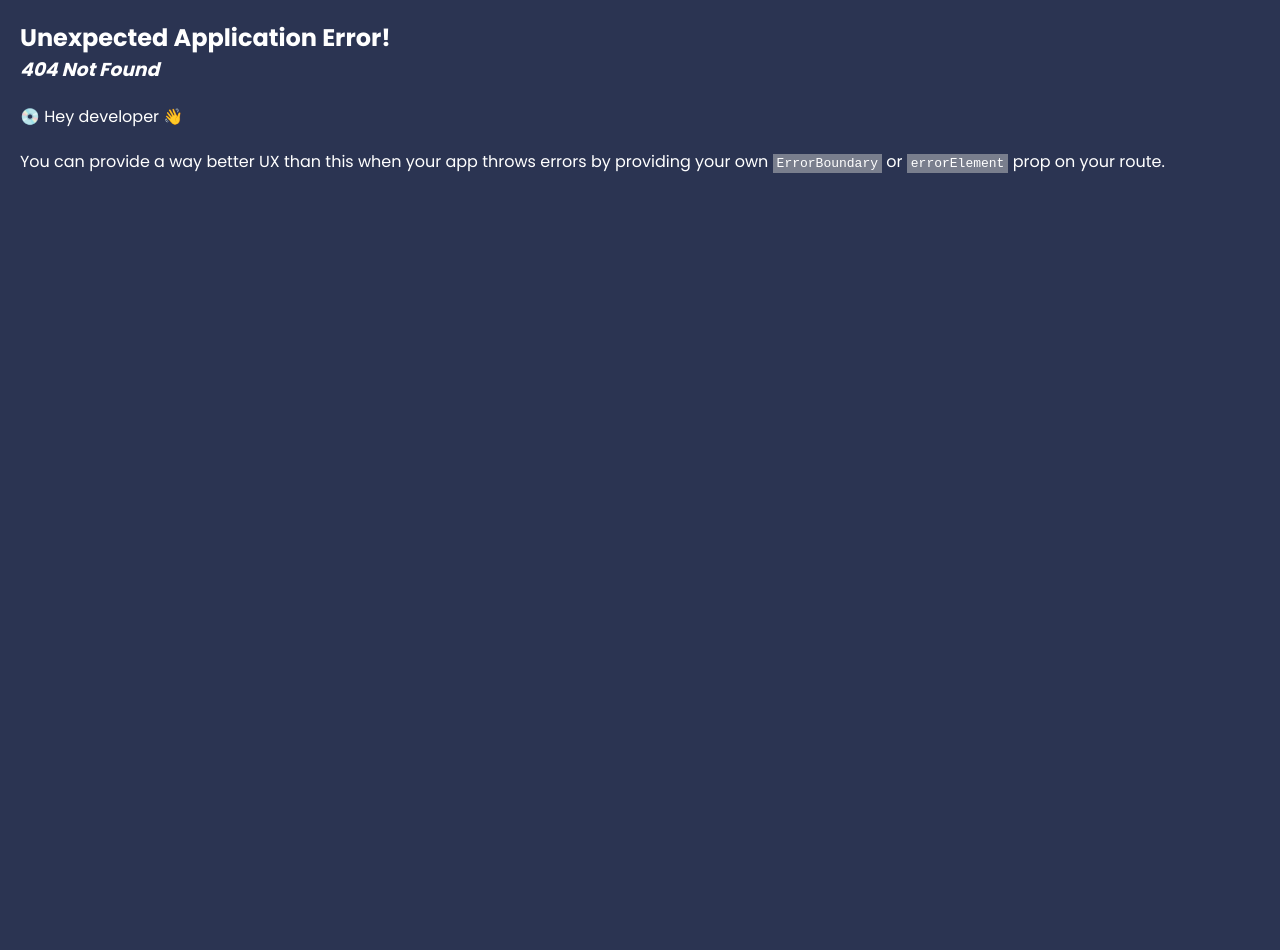
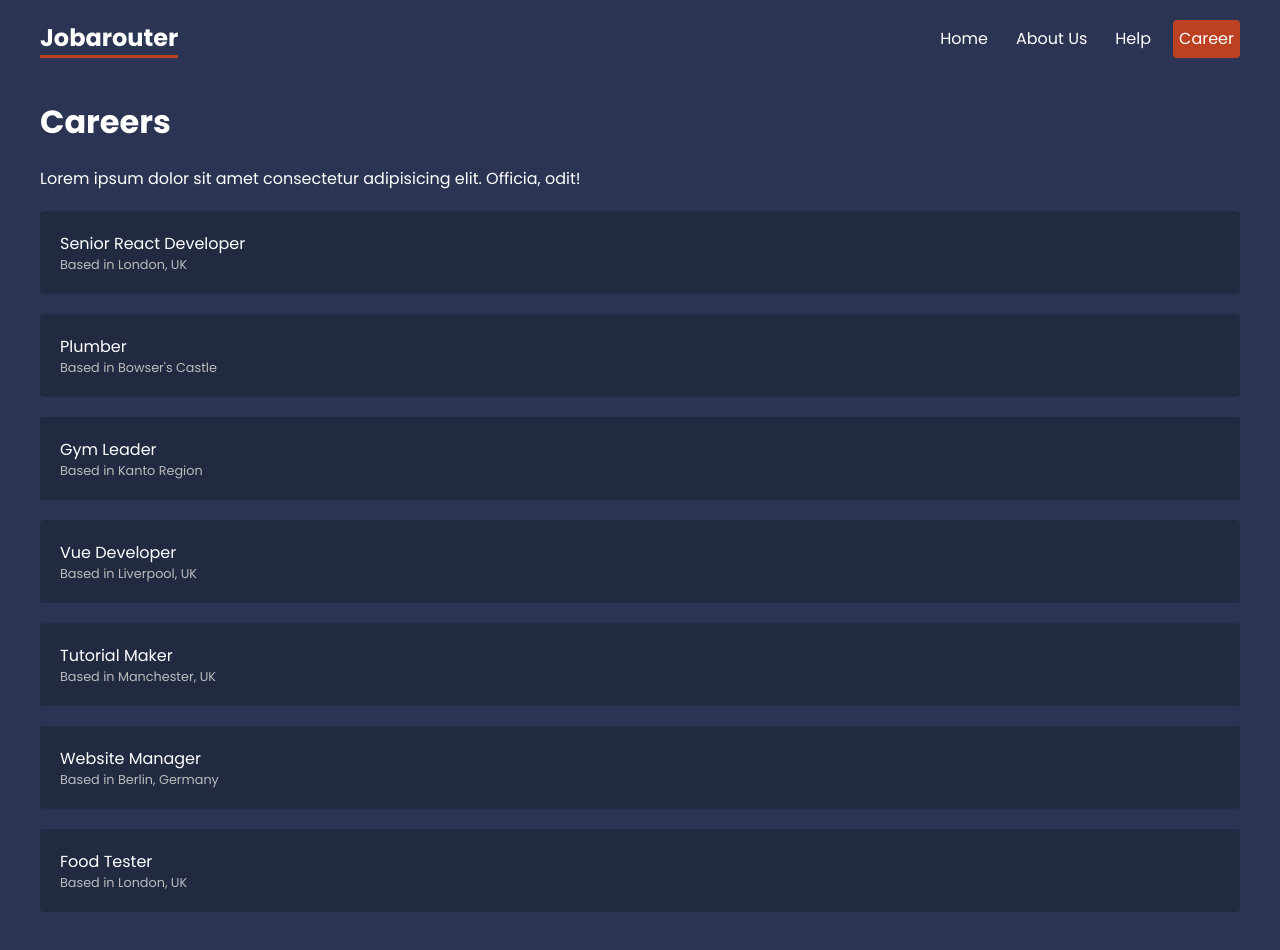
Before and after one commit to poko91/Basic-Projects, a React (Create React App) app in the folder React/react-router/: page /careers in a window 1280 px wide. Before the commit this address had no page. Shown: the top 950 px of the page. Before the commit the page ends 800 px from the top, so only its background shows below. Built offline with nearby package versions, Linux system fonts and the light colour scheme; data requests are answered from the project's data file.

Commit message:
feat: added Careers layout and page

```diff
--- a/React/react-router/src/App.js
+++ b/React/react-router/src/App.js
@@ -5,10 +5,14 @@
 import About from "./pages/About";
 import Faq from "./pages/help/Faq";
 import Contact from "./pages/help/Contact";
+import NotFound from "./pages/NotFound";
+import Careers from "./pages/careers/Careers";
 
 //layouts
 import RootLayout from "./layouts/RootLayout";
 import HelpLayout from "./layouts/HelpLayout";
+import CareersLayout from "./layouts/CareersLayout";
+import { careersLoader } from "./pages/careers/Careers";
 
 const router = createBrowserRouter(
   createRoutesFromElements(
@@ -19,6 +23,11 @@
         <Route path="faq" element={<Faq />} />
         <Route path="contact" element={<Contact />} />
       </Route>
+      <Route path="careers" element={<CareersLayout />}>
+        <Route index element={<Careers />} loader={careersLoader} />
+      </Route>
+
+      <Route path="*" element={<NotFound />} />
     </Route>
   )
 );
--- a/React/react-router/src/index.css
+++ b/React/react-router/src/index.css
@@ -106,9 +106,41 @@
   margin-bottom: 10px;
 }
 
-/* faq */
+/* error */
+.error {
+  display: flex;
+  flex-direction: column;
+  place-items: center;
+  margin: 30px 0;
+}
+
+.error h2 {
+  font-size: 3rem;
+}
+
+.error .link:hover {
+  color: var(--primary);
+} /* faq */
 
 /* careers list */
+.careers > a {
+  display: block;
+  background: rgba(0, 0, 0, 0.2);
+  padding: 20px;
+  border-radius: 4px;
+  margin: 20px 0;
+  text-decoration: none;
+}
+.careers > a:hover p {
+  color: var(--primary);
+}
+.careers p {
+  margin: 0;
+}
+.careers > a p:last-child {
+  font-size: 0.8em;
+  color: #bbb;
+}
 
 /* careers details */
 
--- /dev/null
+++ b/React/react-router/src/layouts/CareersLayout.js
@@ -0,0 +1,12 @@
+import { Outlet } from "react-router-dom";
+
+export default function CareersLayout() {
+  return (
+    <div className="careers-layout">
+      <h1>Careers</h1>
+      <p>Lorem ipsum dolor sit amet consectetur adipisicing elit. Officia, odit!</p>
+
+      <Outlet />
+    </div>
+  );
+}
--- a/React/react-router/src/layouts/RootLayout.js
+++ b/React/react-router/src/layouts/RootLayout.js
@@ -9,6 +9,7 @@
           <NavLink to="/">Home</NavLink>
           <NavLink to="about">About Us</NavLink>
           <NavLink to="help">Help</NavLink>
+          <NavLink to="careers">Career</NavLink>
         </nav>
       </header>
 
--- /dev/null
+++ b/React/react-router/src/pages/careers/Careers.js
@@ -0,0 +1,23 @@
+import React from "react";
+import { useLoaderData, Link } from "react-router-dom";
+
+export default function Careers() {
+  const careers = useLoaderData();
+  return (
+    <div className="careers">
+      {careers.map((career) => (
+        <Link to="/" key={career.id}>
+          <p>{career.title}</p>
+          <p>Based in {career.location}</p>
+        </Link>
+      ))}
+    </div>
+  );
+}
+
+// loader function
+export const careersLoader = async () => {
+  const response = await fetch("http://localhost:4000/careers");
+
+  return response.json();
+};
```
